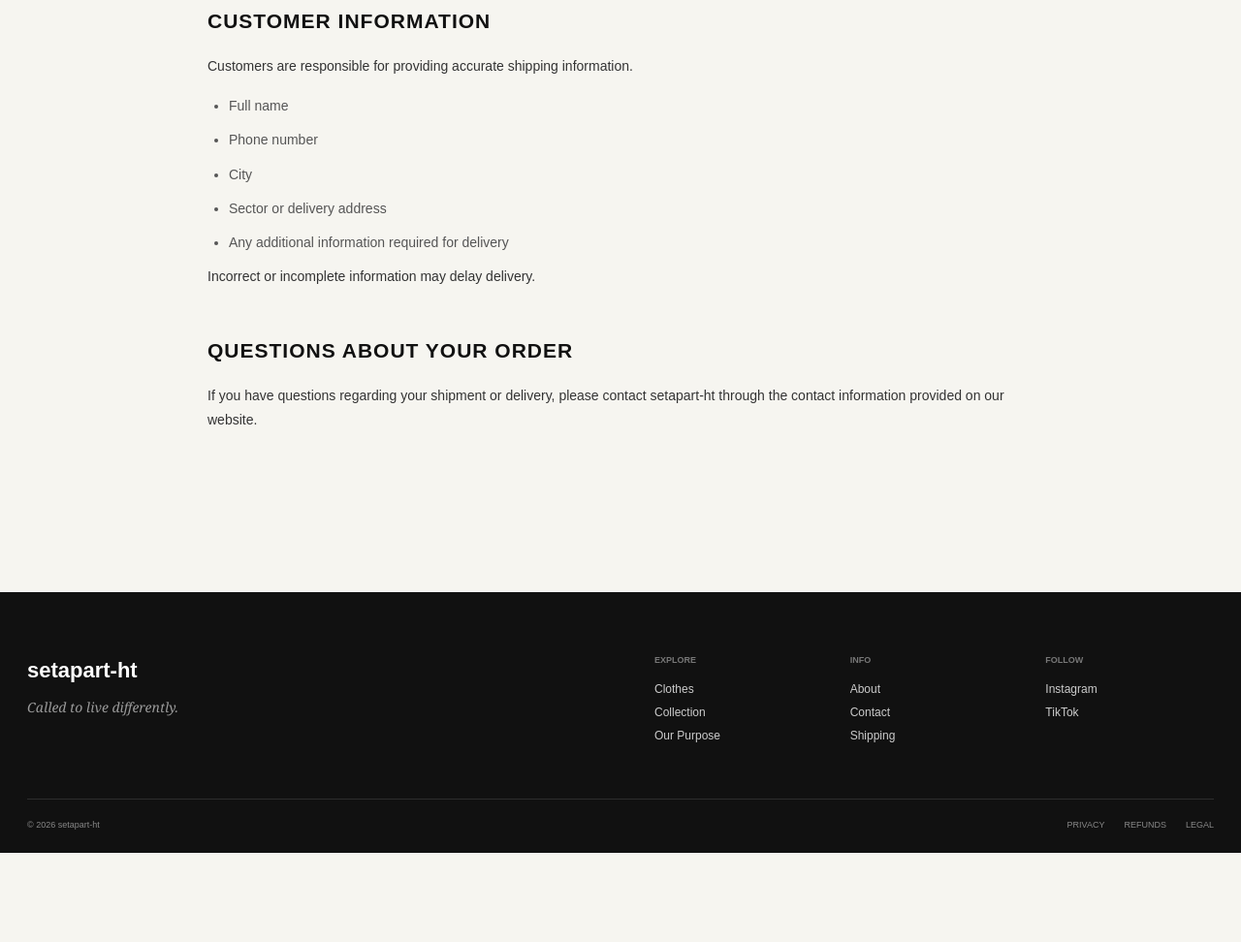
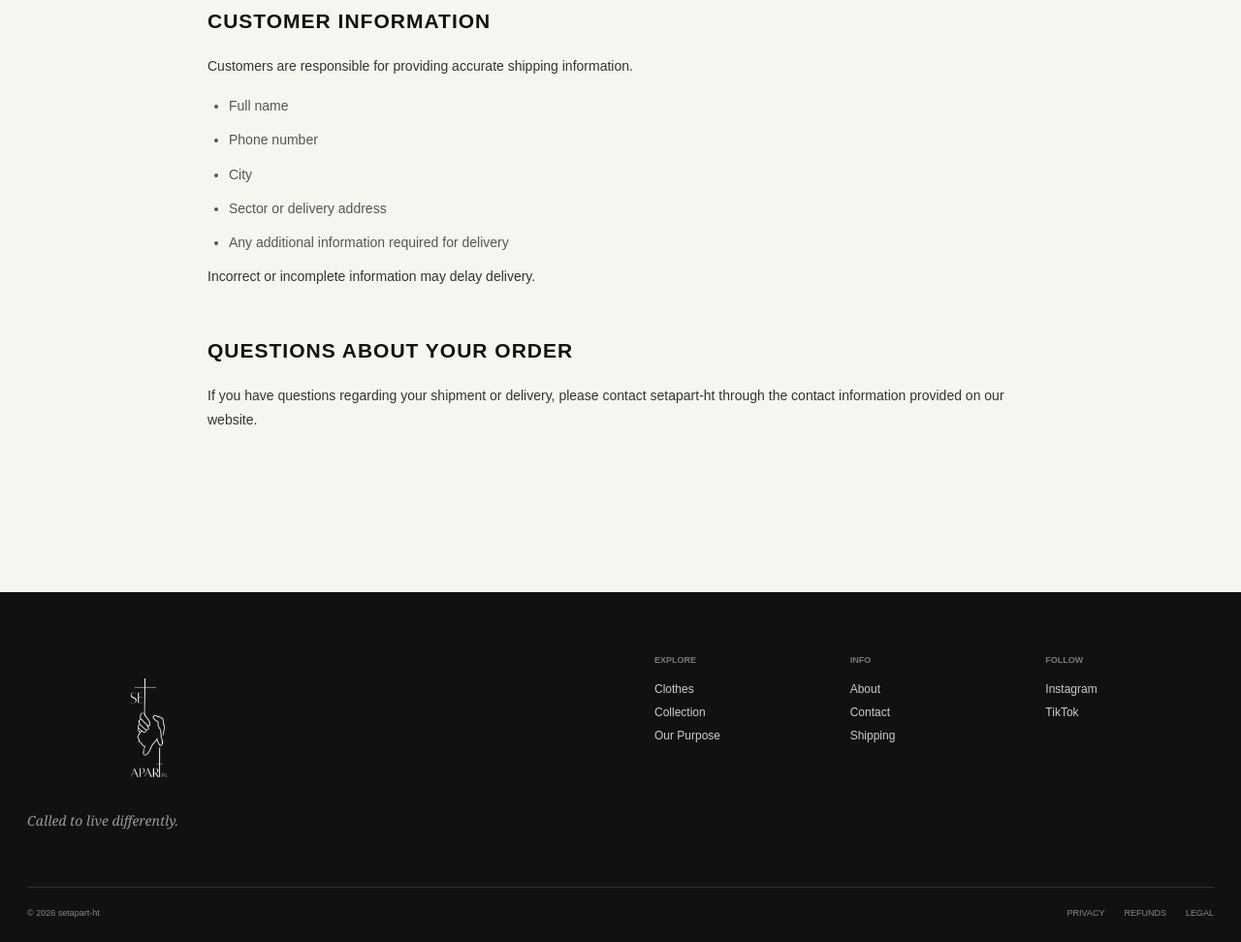
Before and after one commit to setapart1804-maker/Set-Apart, a website: page shipping-policy.html in a window 1280 px wide. Shown: the part 1375-2347 px from the top of the page at 97% size. Before the commit the page ends 2255 px from the top, so only its background shows below. Drawn offline with Linux system fonts and the light colour scheme.

Commit message:
Use same footer logo across site

```diff
--- a/shipping-policy.html
+++ b/shipping-policy.html
@@ -386,11 +386,7 @@
 
             <div class="reference-footer-brand">
 
-                <strong>
-
-                    setapart-ht
-
-                </strong>
+                <strong><img src="SET%20APART-ht%20logo.png" alt="setapart-ht" class="sa-footer-logo" style="display:block;width:270px;max-width:100%;height:150px;object-fit:contain;filter:invert(1)"></strong>
 
                 <p>
 
```
